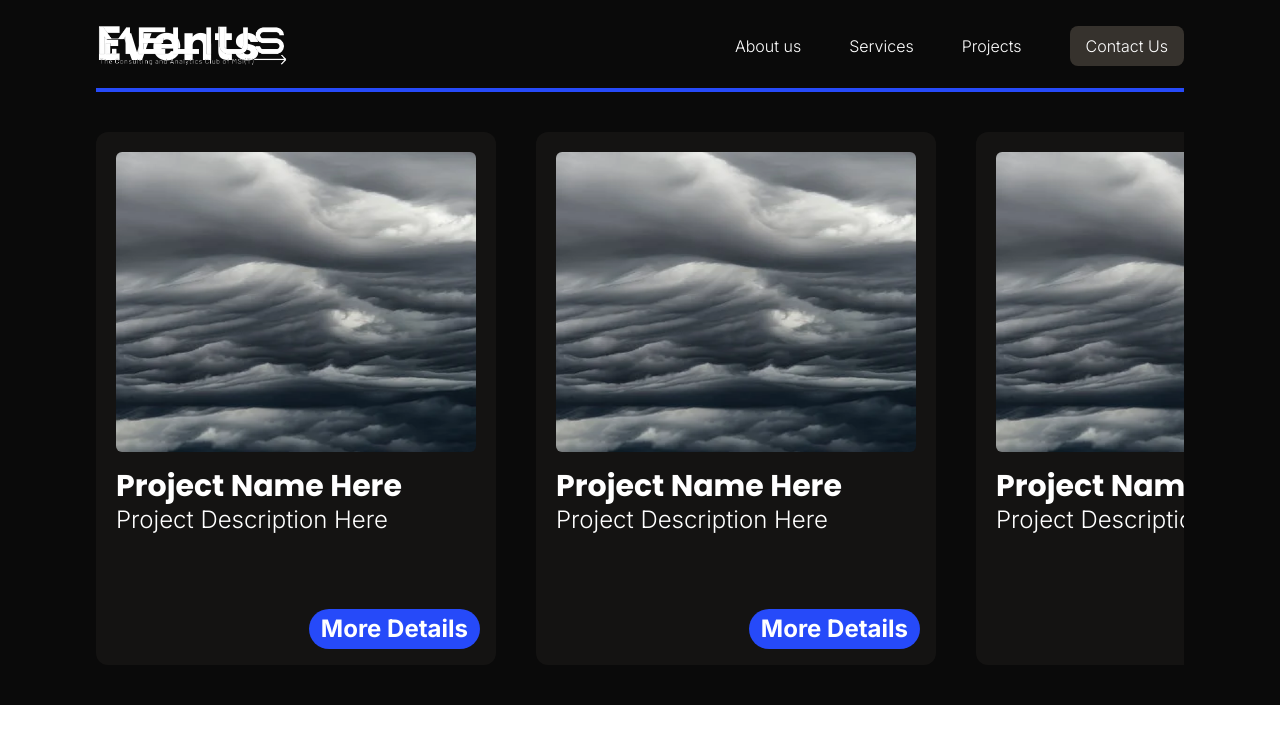
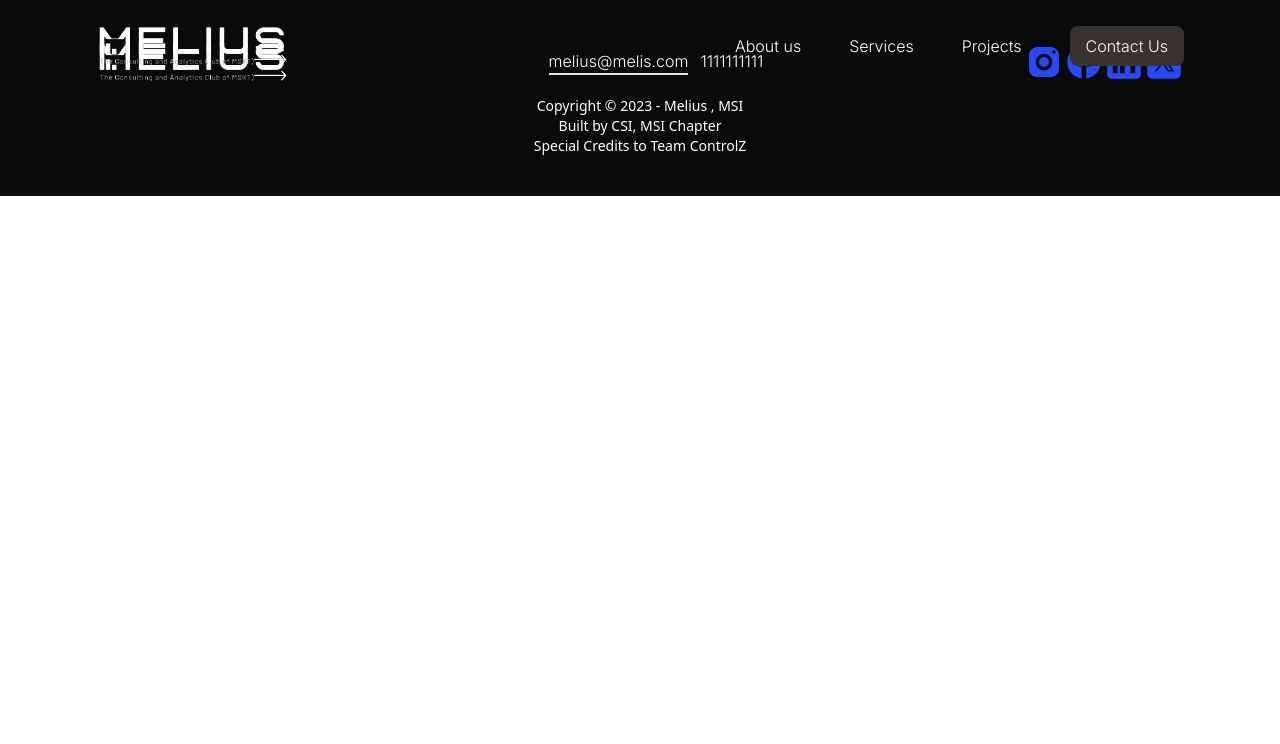
Before and after one commit to disisalan/Melius_Website, a React (Vite) app in the folder Frontend/: page /events/1 in a window 1280 px wide. Shown: the top 744 px of the page. Built offline with nearby package versions, Linux system fonts and the light colour scheme.

Commit message:
Footer added

```diff
--- a/Frontend/src/Components/Footer.jsx
+++ b/Frontend/src/Components/Footer.jsx
@@ -1,9 +1,75 @@
 import React from 'react'
-
+import { Link } from 'react-router-dom'
 function Footer() {
   return (
-    <div>Footer</div>
+    <div className='bg-black px-24 py-10 flex flex-col items-center  lg:block  '>
+      <div className='flex flex-col items-center gap-3 lg:flex-row lg:justify-between lg:items-center lg:flex mb-3'>
+          <div>
+            <Link to="/">
+            <img
+              src="../Media/logo_black_bg-removebg-preview.png"
+              alt=""
+              className="w-44 lg:w-48 :py-2 "
+            />
+            </Link>
+          </div>
+
+          <div className="text-white flex gap-3 font-inter font-light ">
+              <p className='lg: border-b-2'>melius@melis.com</p>
+              <p>1111111111</p>
+            </div>
+          <div id="socials" className="flex fill-blue [&>svg]:w-10 [&>svg]:h-10  ">
+          <svg
+            xmlns="http://www.w3.org/2000/svg"
+            x="0px"
+            y="0px"
+            width="96"
+            height="96"
+            viewBox="0 0 24 24"
+          >
+            <path d="M 8 3 C 5.239 3 3 5.239 3 8 L 3 16 C 3 18.761 5.239 21 8 21 L 16 21 C 18.761 21 21 18.761 21 16 L 21 8 C 21 5.239 18.761 3 16 3 L 8 3 z M 18 5 C 18.552 5 19 5.448 19 6 C 19 6.552 18.552 7 18 7 C 17.448 7 17 6.552 17 6 C 17 5.448 17.448 5 18 5 z M 12 7 C 14.761 7 17 9.239 17 12 C 17 14.761 14.761 17 12 17 C 9.239 17 7 14.761 7 12 C 7 9.239 9.239 7 12 7 z M 12 9 A 3 3 0 0 0 9 12 A 3 3 0 0 0 12 15 A 3 3 0 0 0 15 12 A 3 3 0 0 0 12 9 z"></path>
+          </svg>
+          <svg
+            xmlns="http://www.w3.org/2000/svg"
+            x="0px"
+            y="0px"
+            width="96"
+            height="96"
+            viewBox="0 0 24 24"
+          >
+            <path d="M12,2C6.477,2,2,6.477,2,12c0,5.013,3.693,9.153,8.505,9.876V14.65H8.031v-2.629h2.474v-1.749 c0-2.896,1.411-4.167,3.818-4.167c1.153,0,1.762,0.085,2.051,0.124v2.294h-1.642c-1.022,0-1.379,0.969-1.379,2.061v1.437h2.995 l-0.406,2.629h-2.588v7.247C18.235,21.236,22,17.062,22,12C22,6.477,17.523,2,12,2z"></path>
+          </svg>
+          <svg
+            xmlns="http://www.w3.org/2000/svg"
+            x="0px"
+            y="0px"
+            width="100"
+            height="100"
+            viewBox="0 0 50 50"
+          >
+            <path d="M41,4H9C6.24,4,4,6.24,4,9v32c0,2.76,2.24,5,5,5h32c2.76,0,5-2.24,5-5V9C46,6.24,43.76,4,41,4z M17,20v19h-6V20H17z M11,14.47c0-1.4,1.2-2.47,3-2.47s2.93,1.07,3,2.47c0,1.4-1.12,2.53-3,2.53C12.2,17,11,15.87,11,14.47z M39,39h-6c0,0,0-9.26,0-10 c0-2-1-4-3.5-4.04h-0.08C27,24.96,26,27.02,26,29c0,0.91,0,10,0,10h-6V20h6v2.56c0,0,1.93-2.56,5.81-2.56 c3.97,0,7.19,2.73,7.19,8.26V39z"></path>
+          </svg>
+          <svg
+            xmlns="http://www.w3.org/2000/svg"
+            x="0px"
+            y="0px"
+            width="100"
+            height="100"
+            viewBox="0 0 50 50"
+          >
+            <path d="M 11 4 C 7.134 4 4 7.134 4 11 L 4 39 C 4 42.866 7.134 46 11 46 L 39 46 C 42.866 46 46 42.866 46 39 L 46 11 C 46 7.134 42.866 4 39 4 L 11 4 z M 13.085938 13 L 21.023438 13 L 26.660156 21.009766 L 33.5 13 L 36 13 L 27.789062 22.613281 L 37.914062 37 L 29.978516 37 L 23.4375 27.707031 L 15.5 37 L 13 37 L 22.308594 26.103516 L 13.085938 13 z M 16.914062 15 L 31.021484 35 L 34.085938 35 L 19.978516 15 L 16.914062 15 z"></path>
+          </svg>
+        </div>
+        </div>
+        <div className='text-center text-white text-sm'>
+          <p>Copyright © 2023 - Melius , MSI</p>
+          <p>Built by CSI, MSI Chapter</p>
+          <p>Special Credits to Team ControlZ</p>
+        </div>
+    </div>
   )
 }
 
+
+
 export default Footer
--- a/Frontend/src/main.jsx
+++ b/Frontend/src/main.jsx
@@ -27,8 +27,8 @@ ReactDOM.createRoot(document.getElementById("root")).render(
             </Routes>
             {/* <EventDetail /> */}
             {/* <Events /> */}
-            <Projects />
-            {/* <Footer /> */}
+            {/* <Projects /> */}
+            <Footer/>
         </BrowserRouter>
     </React.StrictMode>
 );
```
